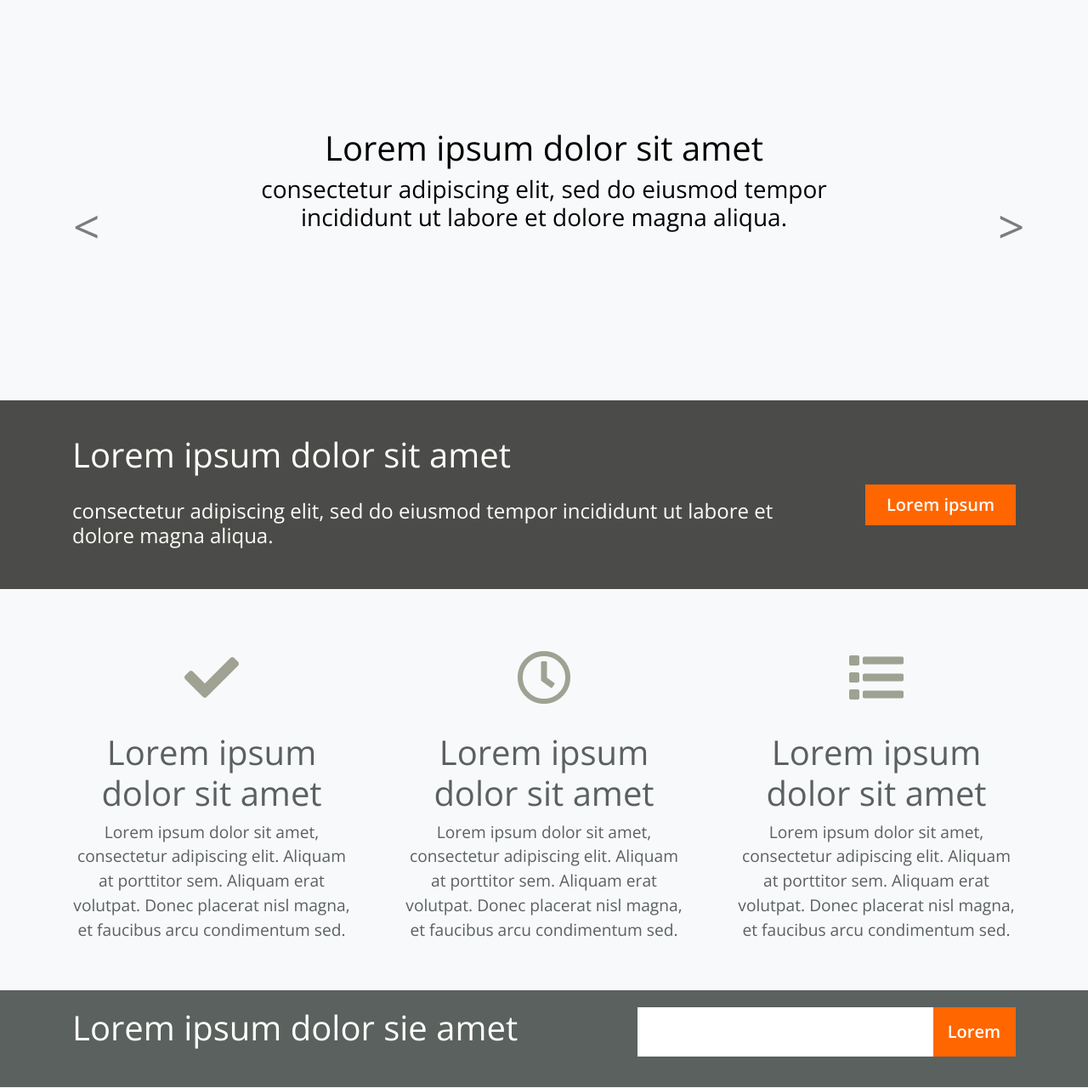
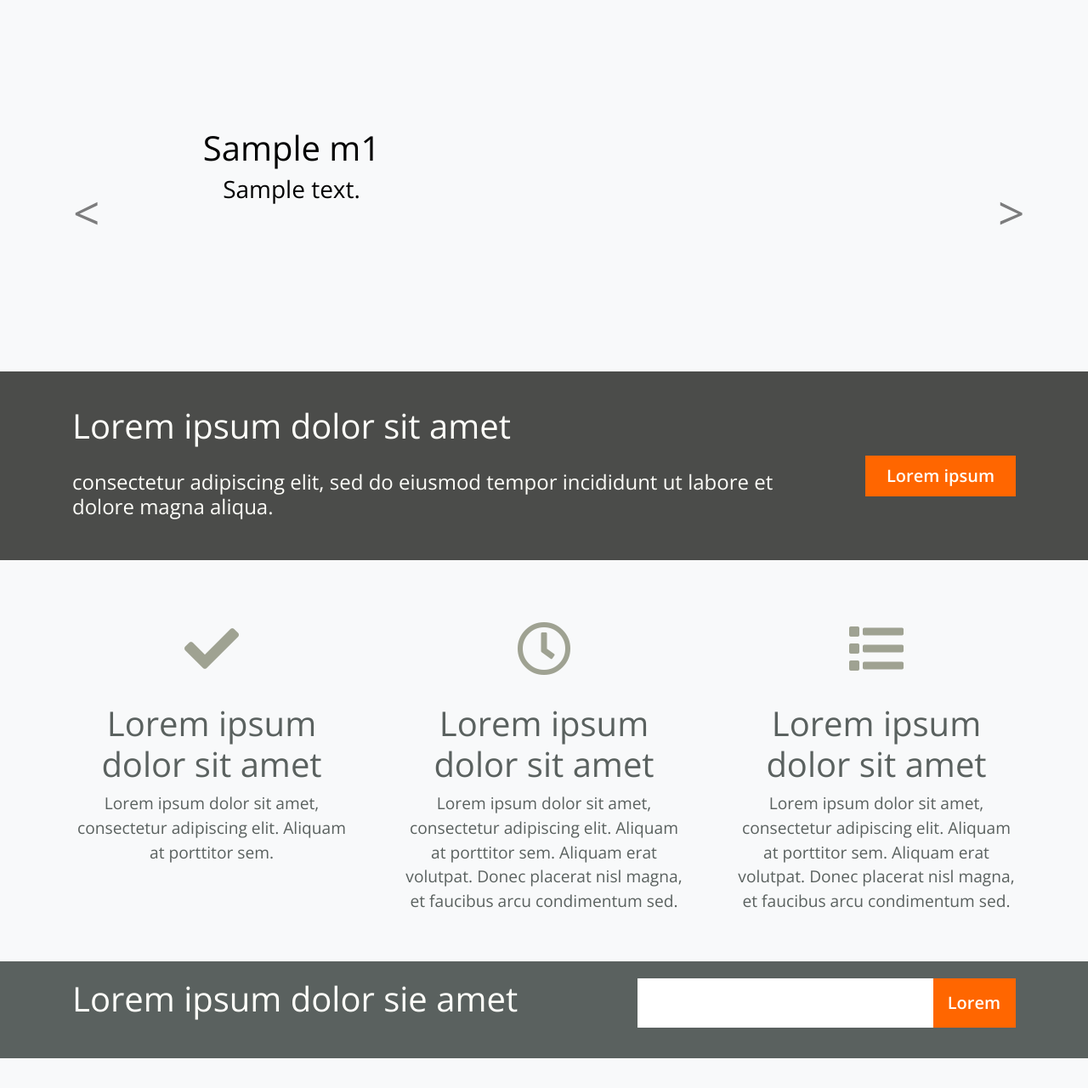
Before and after one commit to anorraki/plan-your-meal, a Django app: template jedzonko/templates/index.html in a window 1280 px wide. Shown: the part 101-1381 px from the top of the page at 85% size. Run offline with Django 3.2, Linux system fonts and the light colour scheme; the template is opened without the code that fills it: most values are stand-ins (such as "Sample title", 1, 10 or a date in 2020); some libraries are stand-ins or nearby versions; some web fonts are replaced.

Commit message:
karuzela

```diff
--- a/jedzonko/templates/index.html
+++ b/jedzonko/templates/index.html
@@ -41,34 +41,30 @@
             </ul>
         </nav>
     </header>
-
     <section class="padding-large bg-light">
         <div id="carouselExampleControls" class="carousel slide main-slider" data-ride="carousel">
             <div class="carousel-inner container">
                 <div class="carousel-item active">
                     <div class="container w-75 d-flex">
                         <div class="carousel-caption d-block">
-                            <h1>Lorem ipsum dolor sit amet</h1>
-                            <h3> consectetur adipiscing elit, sed do eiusmod tempor incididunt ut labore et dolore
-                                magna aliqua.</h3>
+                            <h1>{{ m1.name }}</h1>
+                            <h3>{{ m1.description }}</h3>
                         </div>
                     </div>
                 </div>
                 <div class="carousel-item">
                     <div class="container w-75 d-flex">
                         <div class="carousel-caption d-block">
-                            <h1>Torem ipsum dolor sit amet</h1>
-                            <h3> consectetur adipiscing elit, sed do eiusmod tempor incididunt ut labore et dolore
-                                magna aliqua.</h3>
+                            <h1>{{ m2.name }}</h1>
+                            <h3>{{ m2.description }}</h3>
                         </div>
                     </div>
                 </div>
                 <div class="carousel-item">
                     <div class="container w-75 d-flex">
                         <div class="carousel-caption d-block">
-                            <h1>Borem ipsum dolor sit amet</h1>
-                            <h3> consectetur adipiscing elit, sed do eiusmod tempor incididunt ut labore et dolore
-                                magna aliqua.</h3>
+                            <h1>{{ m3.name }}</h1>
+                            <h3>{{ m3.description }}</h3>
                         </div>
                     </div>
                 </div>
@@ -105,8 +101,9 @@
                     <div class="col text-center">
                         <i class="fas fa-check icon-details"></i>
                         <h1>Lorem ipsum dolor sit amet</h1>
-                        <p>Lorem ipsum dolor sit amet, consectetur adipiscing elit. Aliquam at porttitor sem.  Aliquam erat volutpat. Donec placerat nisl magna, et faucibus arcu condimentum sed.
+                        <p>Lorem ipsum dolor sit amet, consectetur adipiscing elit. Aliquam at porttitor sem.
                         </p>
+
                     </div>
                     <div class="col text-center pr-4 pl-4 mr-4 ml-4">
                         <i class="far fa-clock icon-details"></i>
```
Also changed, not shown: jedzonko/models.py (+28 -0 lines), jedzonko/views.py (+14 -2 lines).
